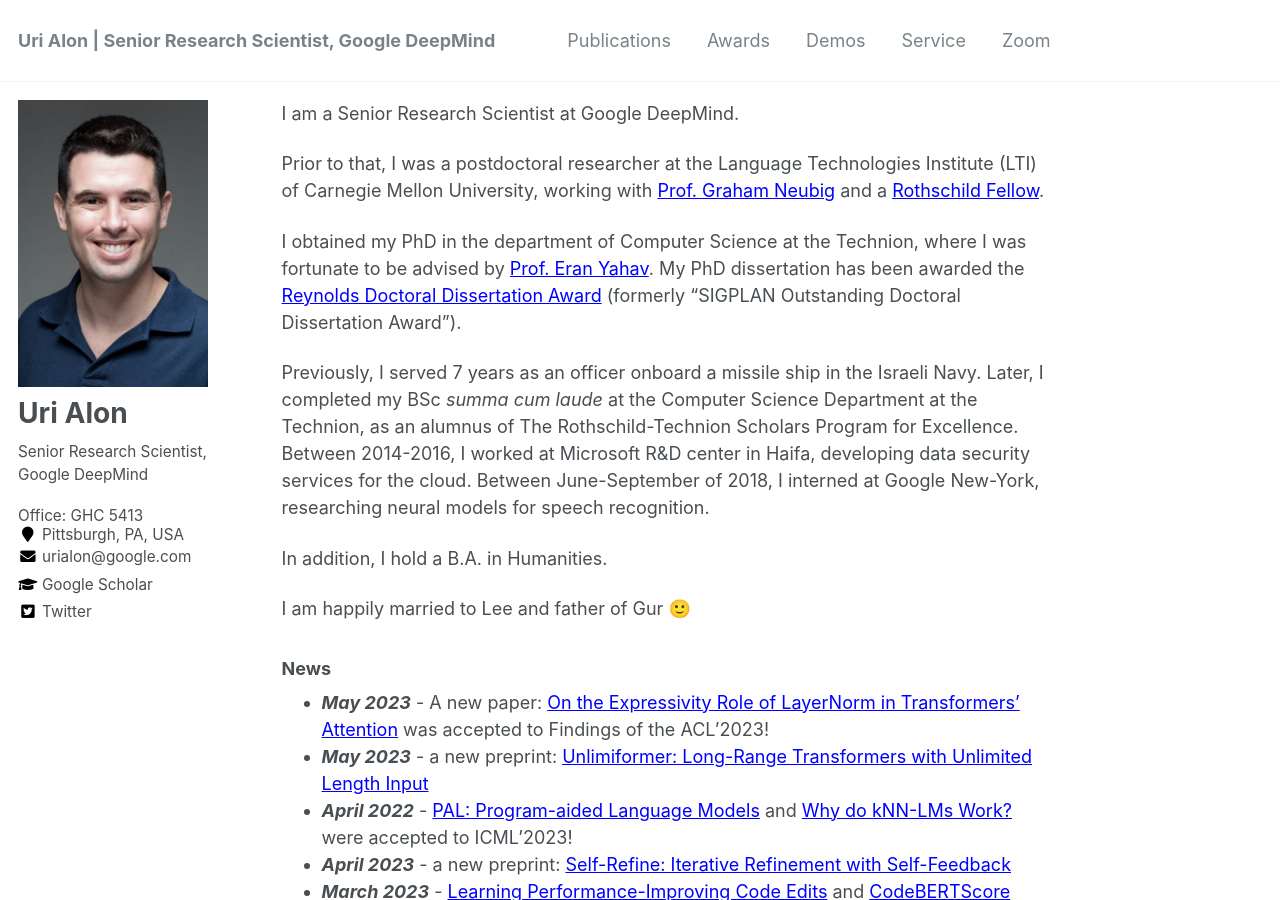
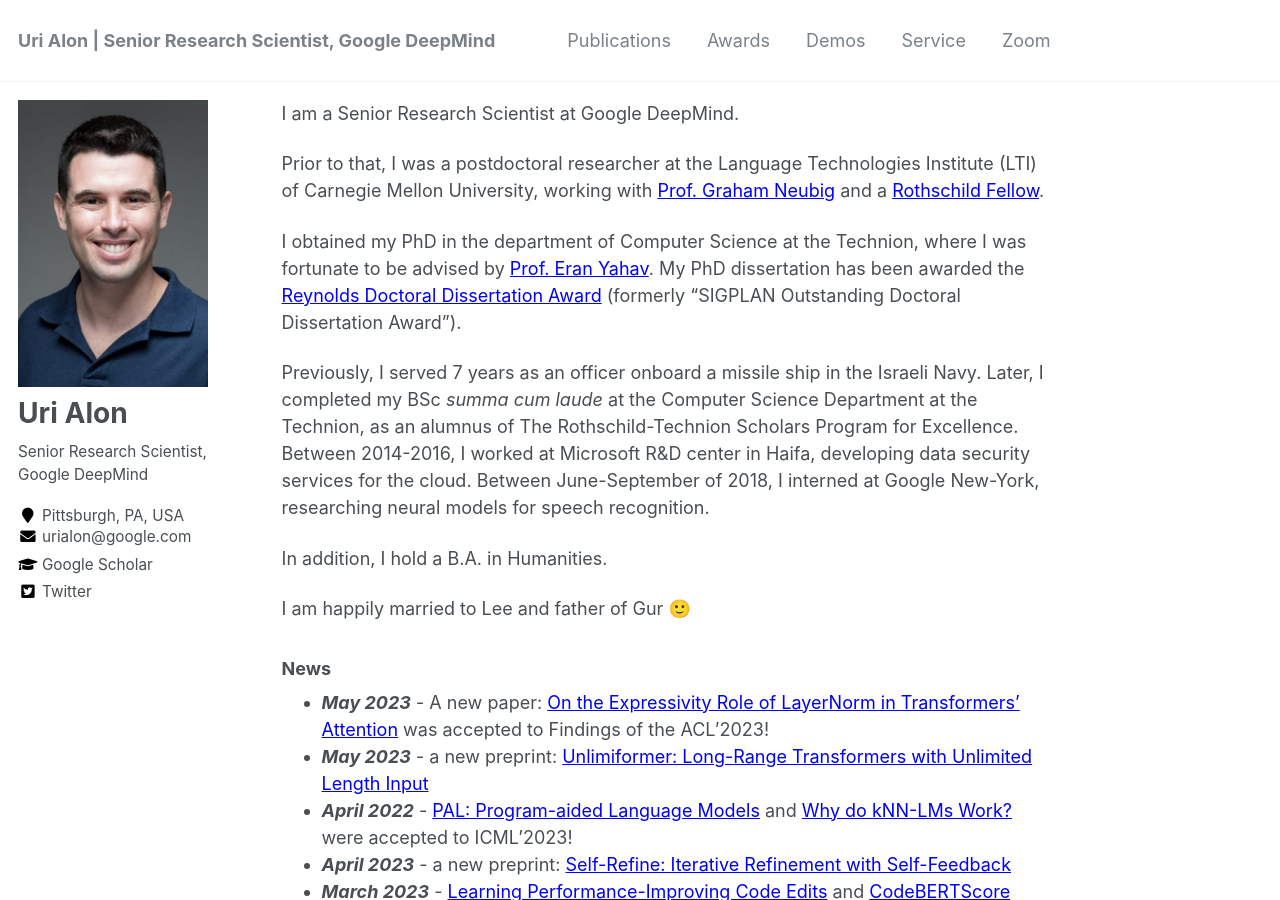
Before and after one commit to urialon/urialon.github.io, a Jekyll site: the page built from _pages/about.md, in a window 1280 px wide and 900 px high. Built offline with Jekyll 4.4.1, drawn with Linux system fonts in a browser that asks for light colours.

Commit message:
Update author-profile.html

```diff
--- a/_includes/author-profile.html
+++ b/_includes/author-profile.html
@@ -22,7 +22,6 @@
   <div class="author__urls-wrapper">
     <button class="btn btn--inverse">Follow</button>
     <ul class="author__urls social-icons">
-      <li>Office: GHC 5413</li>
       {% if author.location %}
        <li><i class="fa fa-fw fa-map-marker" aria-hidden="true"></i> {{ author.location }}</li>
       {% endif %}
```
